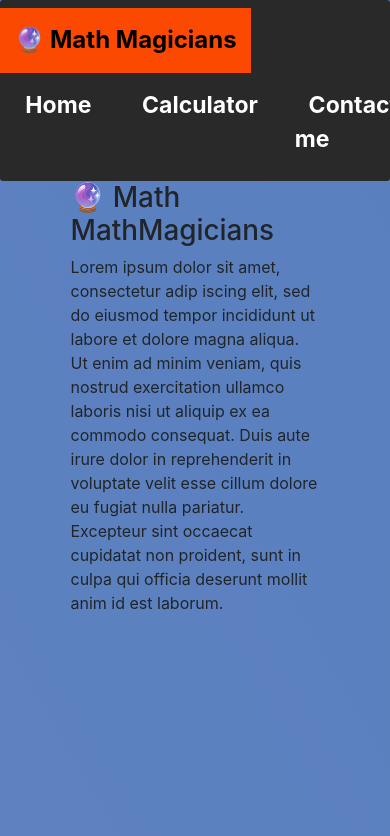
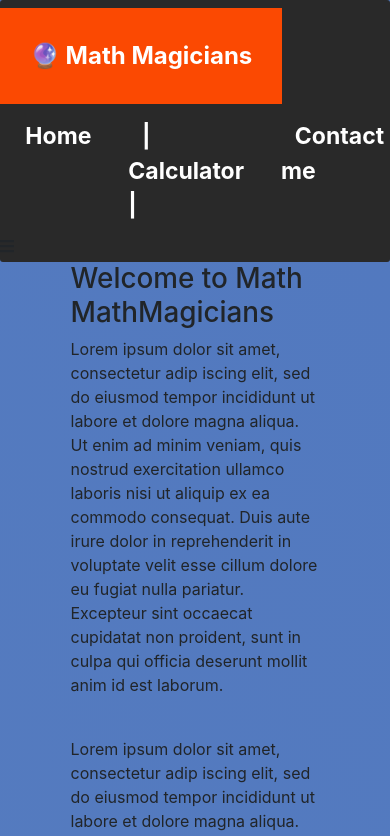
Before and after one commit to carlos-ssh/mathmagicians, a React (Create React App) app: page / in a window 390 px wide. Shown: the top 836 px of the page. Built offline with nearby package versions, Linux system fonts and the light colour scheme; the HTML template or start-up script is replaced by a standard one.

Commit message:
Add media queries.

```diff
--- a/src/components/Calculator.css
+++ b/src/components/Calculator.css
@@ -108,3 +108,41 @@
   box-shadow: 0 0 30px rgba(119, 34, 1, 0.7) inset;
   color: rgba(255, 255, 255, 1);
 }
+
+ /* Extra small devices (phones, 600px and down) */
+@media only screen and (max-width: 600px) {
+  body {
+    width: 100%;
+  }
+
+  .navbar-brand {
+    background-color: rgb(251, 73, 2);
+    color: #fff;
+    font-size: 1.5em;
+    padding: 30px;
+    margin: 0;
+    font-weight: bold;
+    text-decoration: none;
+  }
+
+}
+
+ /* Small devices (portrait tablets and large phones, 600px and up) */
+@media only screen and (min-width: 600px) {
+
+}
+
+ /* Medium devices (landscape tablets, 768px and up) */
+@media only screen and (min-width: 768px) {
+
+}
+
+ /* Large devices (laptops/desktops, 992px and up) */
+@media only screen and (min-width: 992px) {
+
+}
+
+ /* Extra large devices (large laptops and desktops, 1200px and up) */
+@media only screen and (min-width: 1200px) {
+
+}
--- a/src/components/Calculator.js
+++ b/src/components/Calculator.js
@@ -61,11 +61,14 @@ const Calculator = () => {
   return (
     <>
       <div className="container">
+        <div className="container-txt">
           <Row>
             <Col>
-            <h1>Magic Calculator</h1>
+              <h1>Let&apos;s do some Math!</h1>
             </Col>
           </Row>
+        </div>
+        <div className="container-calc">
           <Row>
             <Col xs={12}>
               <Button className="display">
@@ -211,6 +214,7 @@ const Calculator = () => {
             </Col>
           </Row>
         </div>
+      </div>
     </>
   );
 };
--- a/src/components/Home.js
+++ b/src/components/Home.js
@@ -3,7 +3,18 @@ import React from 'react';
 const Home = () => (
   <>
     <div className="home-page">
-      <h1>🔮 Math MathMagicians</h1>
+      <h1>Welcome to Math MathMagicians</h1>
+      <p>
+        Lorem ipsum dolor sit amet,
+        consectetur adip iscing elit, sed do eiusmod tempor
+        incididunt ut labore et dolore magna aliqua. Ut enim ad minim veniam,
+        quis nostrud exercitation ullamco laboris nisi ut aliquip ex ea commodo consequat.
+        Duis aute irure dolor in reprehenderit in voluptate velit esse
+        cillum dolore eu fugiat nulla pariatur. Excepteur
+        sint occaecat cupidatat non proident, sunt in culpa qui officia
+        deserunt mollit anim id est laborum.
+      </p>
+      <br />
       <p>
         Lorem ipsum dolor sit amet,
         consectetur adip iscing elit, sed do eiusmod tempor
--- a/src/components/Myself.js
+++ b/src/components/Myself.js
@@ -4,13 +4,10 @@ function Myself() {
   return (
     <>
       <div>
-        <h1>Myself</h1>
+        <h1>Dear Math Lovers</h1>
         <p>
-          I am a software engineer with a passion for building products that
-          solve problems.
-          I am currently working at as a software engineer.
-          I am a graduate of the University of California, Berkeley with a
-          concentration in Computer Science.
+          Mathematics is not about numbers, equiations, computations or algorithms;
+          it is about understanding - William Paul Thurston.
         </p>
       </div>
     </>
--- a/src/components/Nav.js
+++ b/src/components/Nav.js
@@ -1,4 +1,6 @@
 import React from 'react';
+import { FontAwesomeIcon } from '@fortawesome/react-fontawesome';
+import { faBars } from '@fortawesome/free-solid-svg-icons';
 import './Calculator.css';
 
 const NavBar = () => (
@@ -11,12 +13,13 @@ const NavBar = () => (
             <a className="nav-li" href="/">Home</a>
           </li>
           <li className="nav-li">
-            <a className="nav-li" href="/Calculator">Calculator</a>
+            <a className="nav-li" href="/Calculator">| Calculator |</a>
           </li>
           <li className="nav-li">
             <a className="nav-li" href="/Myself">Contact me</a>
           </li>
         </ul>
+        <FontAwesomeIcon icon={faBars} />
       </nav>
     </header>
   </>
```
Lines whose indentation alone changed are shown as unchanged.
